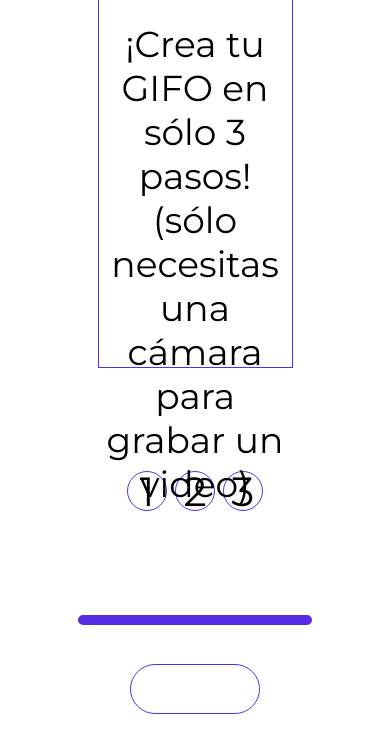
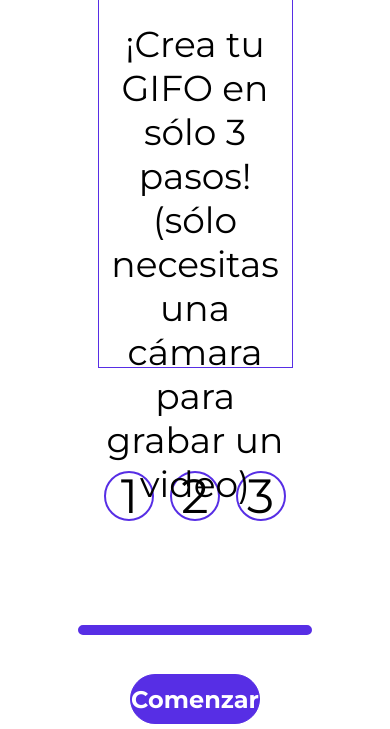
Before and after one commit to Agusmac/Sprint-Project-2-Agustin-MacRae, a plain HTML site: page gifCreator.html in a window 390 px wide. Shown: the part 371-1100 px from the top of the page. Drawn offline with Linux system fonts and the light colour scheme.

Commit message:
resizing

```diff
--- a/CSS/styles.css
+++ b/CSS/styles.css
@@ -880,7 +880,7 @@ font-size: 1rem;
 
 
 .footer{
-    margin:20% 5% 2%;
+    margin:30% 5% 2%;
     flex-direction : row ;
     justify-content: center;
     flex-flow : wrap;
@@ -941,11 +941,19 @@ margin-bottom: 100px;
 
 .CreatorButton{
   margin-top: 10%;
-  font-size: 1.5;
+  font-size: 2;
   color:white;
-  width: 25%;
+  width: 30%;
+  background-color:  #572EE5;
 }
 
+.stepsNumber{
+    border: 2px solid #572EE5;
+    font-size: 2rem;
+    width: 50px;
+    height: 50px;
+    margin: 1% 2%;
+}
 /* .autocom-list{
   padding-left: 8%;
 } */
```
